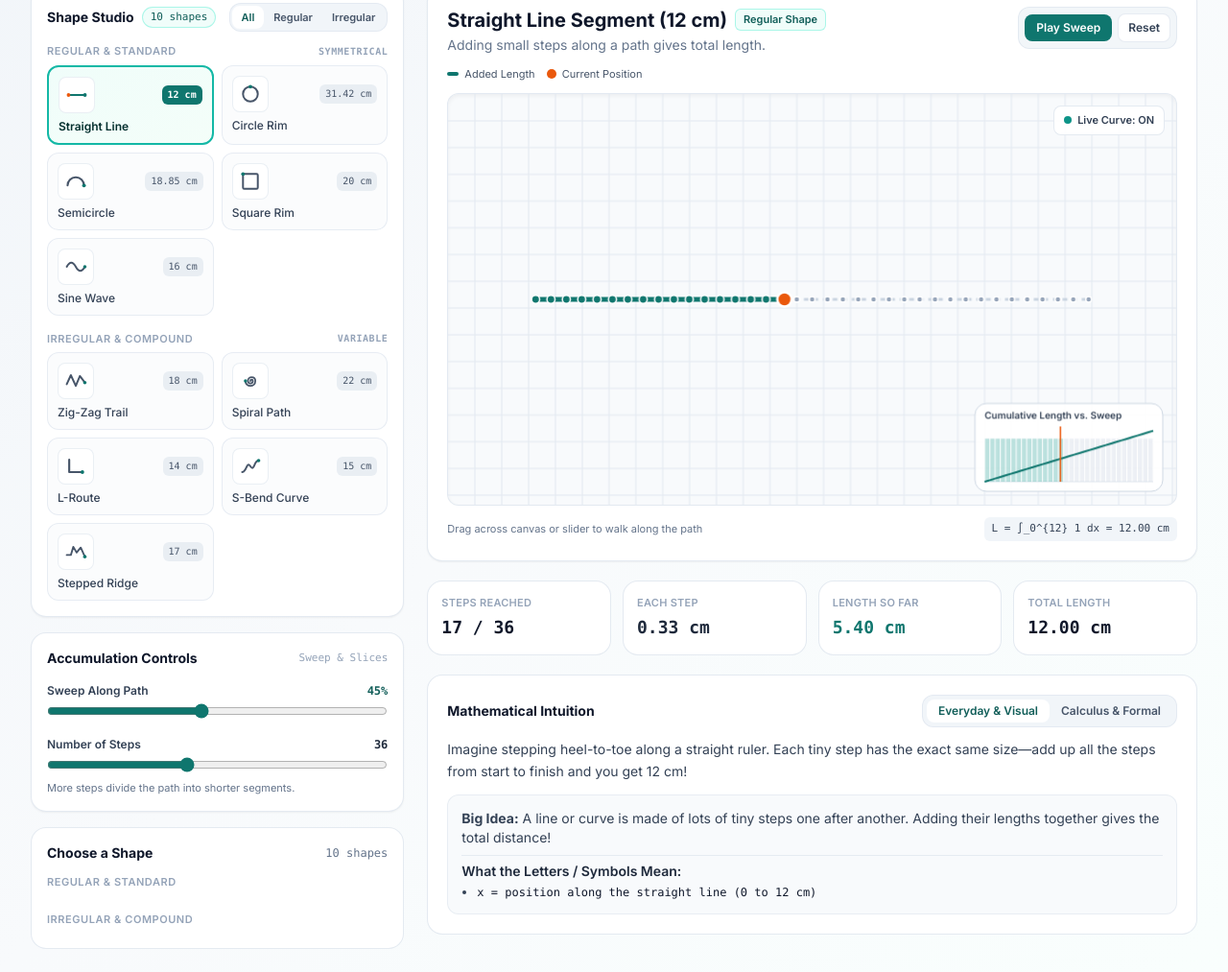
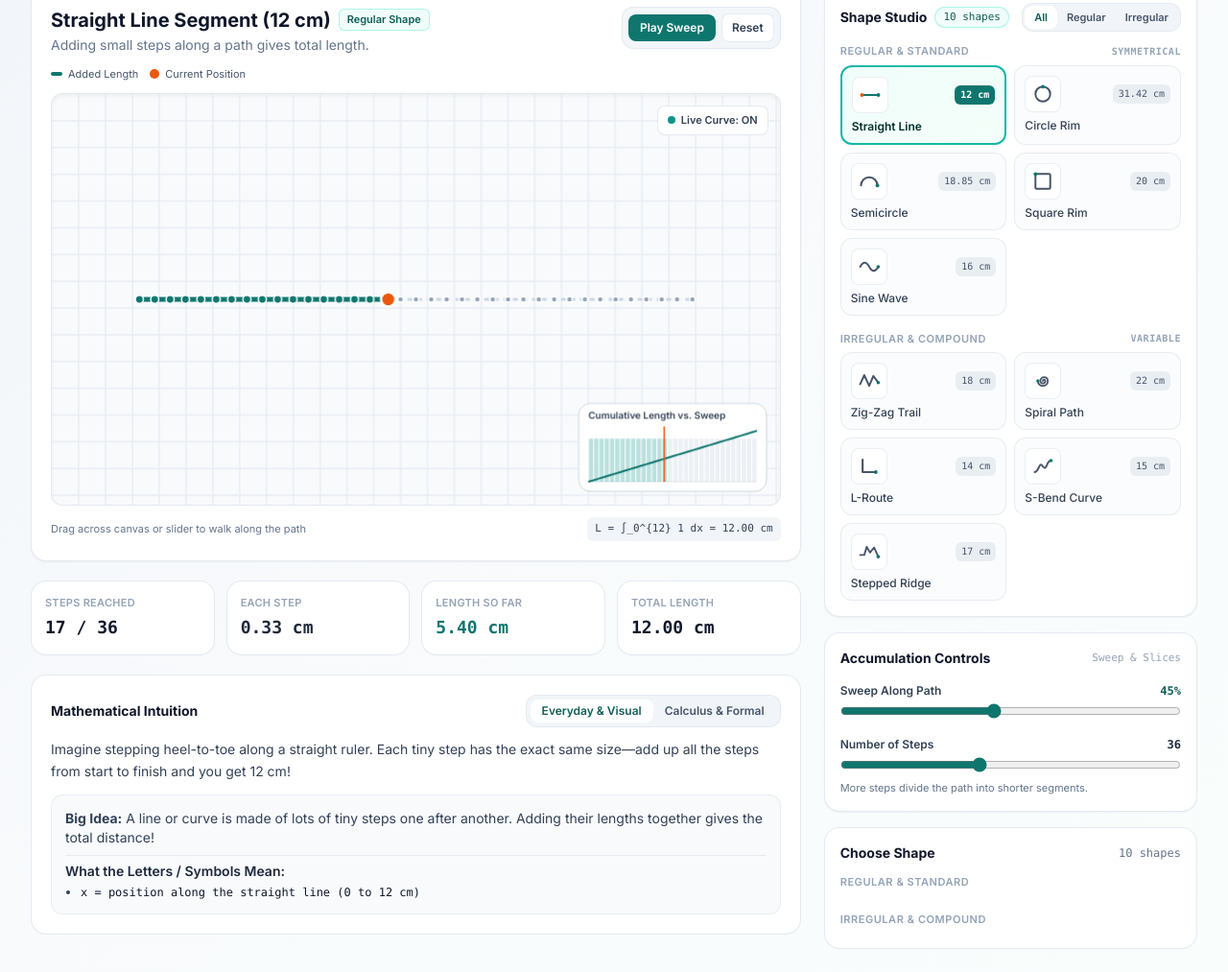
Before and after one commit to athharvnm/area-volume, a plain HTML site: page index.html in a window 1280 px wide. Shown: the part 203-1216 px from the top of the page at 96% size. Drawn offline with nearby package versions, Linux system fonts and the light colour scheme.

Commit message:
Update index.html

```diff
--- a/index.html
+++ b/index.html
@@ -118,8 +118,8 @@
 
     <!-- Main Two-Column Grid -->
     <main class="grid grid-cols-1 lg:grid-cols-12 gap-5 lg:gap-6 items-start">
-      <!-- Right/Primary Column First on Mobile so Canvas & Metrics Appear Immediately -->
-      <section class="order-1 lg:order-2 lg:col-span-8 space-y-4 lg:space-y-5">
+      <!-- Primary Column: Canvas & Metrics on Left on Desktop, First on Mobile -->
+      <section class="order-1 lg:order-1 lg:col-span-8 space-y-4 lg:space-y-5">
         <!-- Canvas Card -->
         <div class="bg-white border border-slate-200/90 rounded-2xl p-3.5 sm:p-4 lg:p-5 shadow-sm space-y-3">
           <div class="flex flex-col sm:flex-row sm:items-start sm:justify-between gap-3">
@@ -362,8 +362,8 @@
         </div>
       </section>
 
-      <!-- Left/Secondary Column: Desktop Shape Studio Gallery & Controls -->
-      <section class="order-2 lg:order-1 lg:col-span-4 lg:sticky lg:top-5 space-y-4">
+      <!-- Secondary Column: Desktop Shape Studio Gallery & Controls on Right on Desktop -->
+      <section class="order-2 lg:order-2 lg:col-span-4 lg:sticky lg:top-5 space-y-4">
         <!-- Desktop Interactive Shape Studio Gallery -->
         <div class="hidden lg:block bg-white border border-slate-200/90 rounded-2xl p-4 shadow-sm space-y-3">
           <div class="flex items-center justify-between gap-2">
@@ -483,7 +483,7 @@
         <!-- Shape Selector Card (Desktop Sidebar) -->
         <div class="hidden lg:block bg-white border border-slate-200/90 rounded-2xl p-4 shadow-xs space-y-3">
           <div class="flex items-center justify-between">
-            <h2 class="text-sm font-bold text-slate-900">Choose a Shape</h2>
+            <h2 class="text-sm font-bold text-slate-900">Choose Shape</h2>
             <span id="shape-count-badge" class="text-xs font-mono text-slate-500">10 shapes</span>
           </div>
 
```
